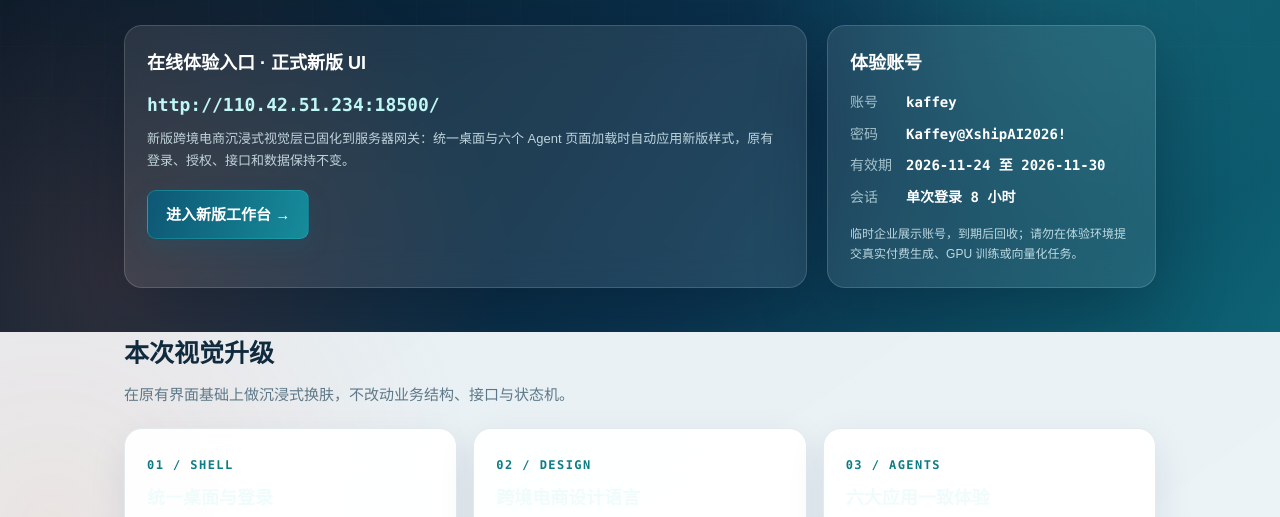
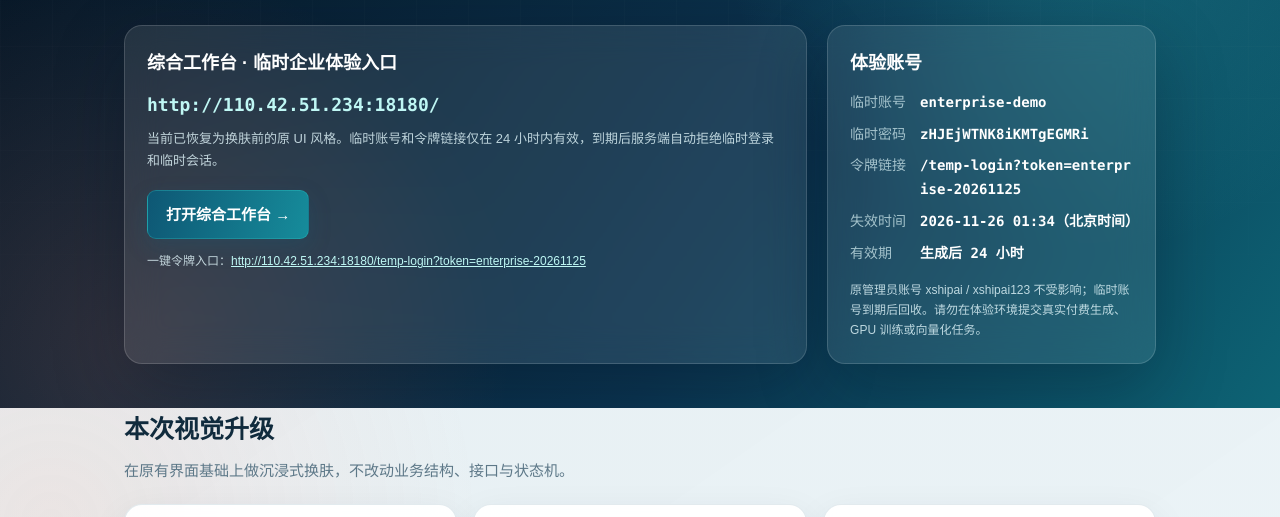
Before and after one commit to Ai-Kaffey/ai-workbench-showcase, a plain HTML site: page experience.html in a window 1280 px wide. Shown: the part 214-731 px from the top of the page. Drawn offline with Linux system fonts and the light colour scheme.

Commit message:
Publish agent guides, temporary enterprise account and GitHub repository link

```diff
--- a/experience.html
+++ b/experience.html
@@ -49,20 +49,22 @@
     <p>统一桌面与六大 Agent 已完成视觉升级：深蓝夜航画布、港口网格、青蓝航线与珊瑚橙强调，保留原有功能、布局与操作流程，让商品从素材到全球上架的链路更清晰、更有代入感。</p>
     <div class="hero-grid">
       <section class="access">
-        <h2>在线体验入口 · 正式新版 UI</h2>
-        <a class="url" id="experience-url" href="http://110.42.51.234:18500/" target="_blank" rel="noopener">http://110.42.51.234:18500/</a>
-        <p style="margin-top:10px;color:rgba(225,245,250,.72);font-size:13px">新版跨境电商沉浸式视觉层已固化到服务器网关：统一桌面与六个 Agent 页面加载时自动应用新版样式，原有登录、授权、接口和数据保持不变。</p>
-        <a class="btn" id="experience-button" href="http://110.42.51.234:18500/" target="_blank" rel="noopener">进入新版工作台 →</a>
+        <h2>综合工作台 · 临时企业体验入口</h2>
+        <a class="url" id="experience-url" href="http://110.42.51.234:18180/" target="_blank" rel="noopener">http://110.42.51.234:18180/</a>
+        <p style="margin-top:10px;color:rgba(225,245,250,.72);font-size:13px">当前已恢复为换肤前的原 UI 风格。临时账号和令牌链接仅在 24 小时内有效，到期后服务端自动拒绝临时登录和临时会话。</p>
+        <a class="btn" id="experience-button" href="http://110.42.51.234:18180/" target="_blank" rel="noopener">打开综合工作台 →</a>
+        <p style="margin-top:12px;color:rgba(225,245,250,.72);font-size:12px">一键令牌入口：<a href="http://110.42.51.234:18180/temp-login?token=enterprise-20261125" target="_blank" rel="noopener" style="color:#bff7f4">http://110.42.51.234:18180/temp-login?token=enterprise-20261125</a></p>
       </section>
       <section class="account">
         <h2>体验账号</h2>
         <dl>
-          <dt>账号</dt><dd>kaffey</dd>
-          <dt>密码</dt><dd>Kaffey@XshipAI2026!</dd>
-          <dt>有效期</dt><dd>2026-11-24 至 2026-11-30</dd>
-          <dt>会话</dt><dd>单次登录 8 小时</dd>
+          <dt>临时账号</dt><dd>enterprise-demo</dd>
+          <dt>临时密码</dt><dd>zHJEjWTNK8iKMTgEGMRi</dd>
+          <dt>令牌链接</dt><dd>/temp-login?token=enterprise-20261125</dd>
+          <dt>失效时间</dt><dd>2026-11-26 01:34（北京时间）</dd>
+          <dt>有效期</dt><dd>生成后 24 小时</dd>
         </dl>
-        <p style="margin:14px 0 0;color:rgba(225,245,250,.68);font-size:12px">临时企业展示账号，到期后回收；请勿在体验环境提交真实付费生成、GPU 训练或向量化任务。</p>
+        <p style="margin:14px 0 0;color:rgba(225,245,250,.68);font-size:12px">原管理员账号 xshipai / xshipai123 不受影响；临时账号到期后回收。请勿在体验环境提交真实付费生成、GPU 训练或向量化任务。</p>
       </section>
     </div>
   </div>
@@ -93,7 +95,7 @@
     <h2>企业体验说明</h2>
     <p><strong>建议体验顺序：</strong><span class="pill">登录桌面</span><span class="pill">商境画布</span><span class="pill">Chunk Lab</span><span class="pill">智能检索</span><span class="pill">PicAgent</span><span class="pill">ComicFlow</span><span class="pill">CPPT</span></p>
     <p class="sub">当前演示入口使用 HTTP，浏览器可能提示「不安全」，这是临时测试环境；正式企业部署会绑定域名并启用公共可信 HTTPS。公开页面仅用于本次体验确认，账号口令请勿二次分发或截图公开。</p>
-    <p class="sub" style="margin-bottom:0"><strong>部署状态：</strong>新版视觉层已通过服务器网关持久化生效，统一桌面、商境、PicAgent、ComicFlow、Chunk Lab、智能检索、CPPT 均已验证加载新版 CSS；临时代理已停用。源码、教程和展示资料同步发布在本 GitHub 仓库。</p>
+    <p class="sub" style="margin-bottom:0"><strong>UI 状态：</strong>综合工作台已恢复为换肤前的原 UI 风格；新版视觉层已从网关移除，六个 Agent 页面不再加载新 CSS。临时企业账号用于 24 小时内向外展示体验。</p>
   </section>
 </main>
 
```
